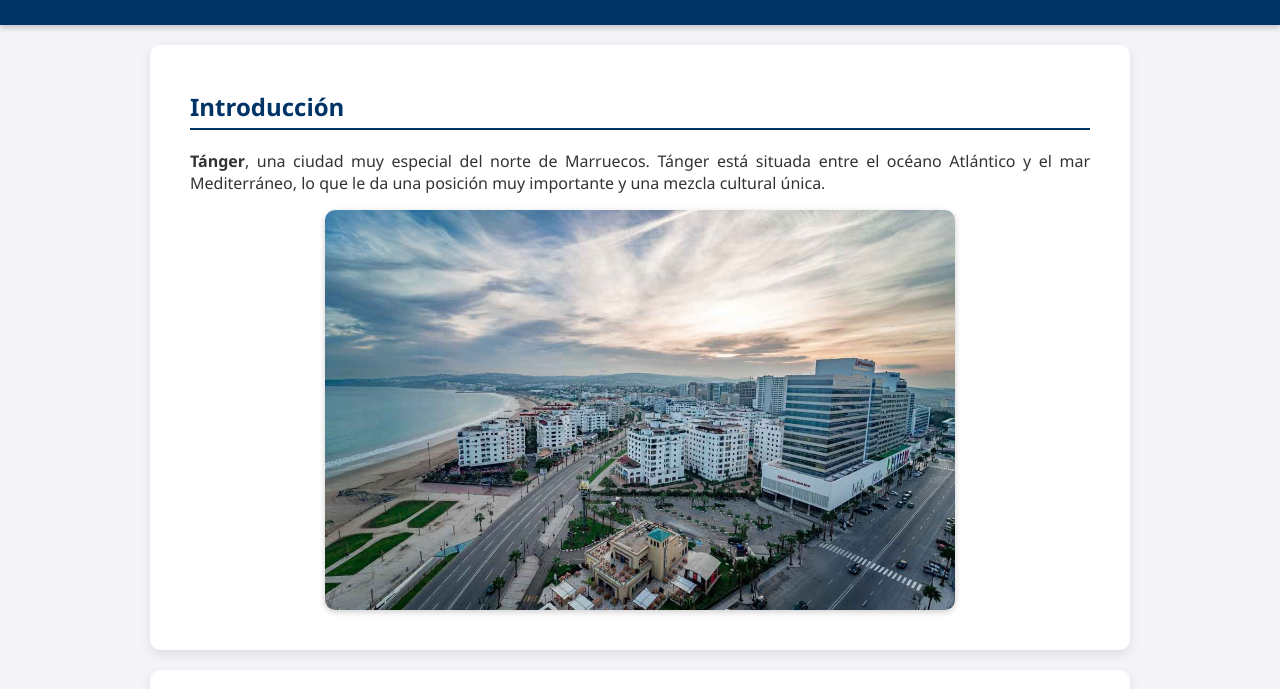
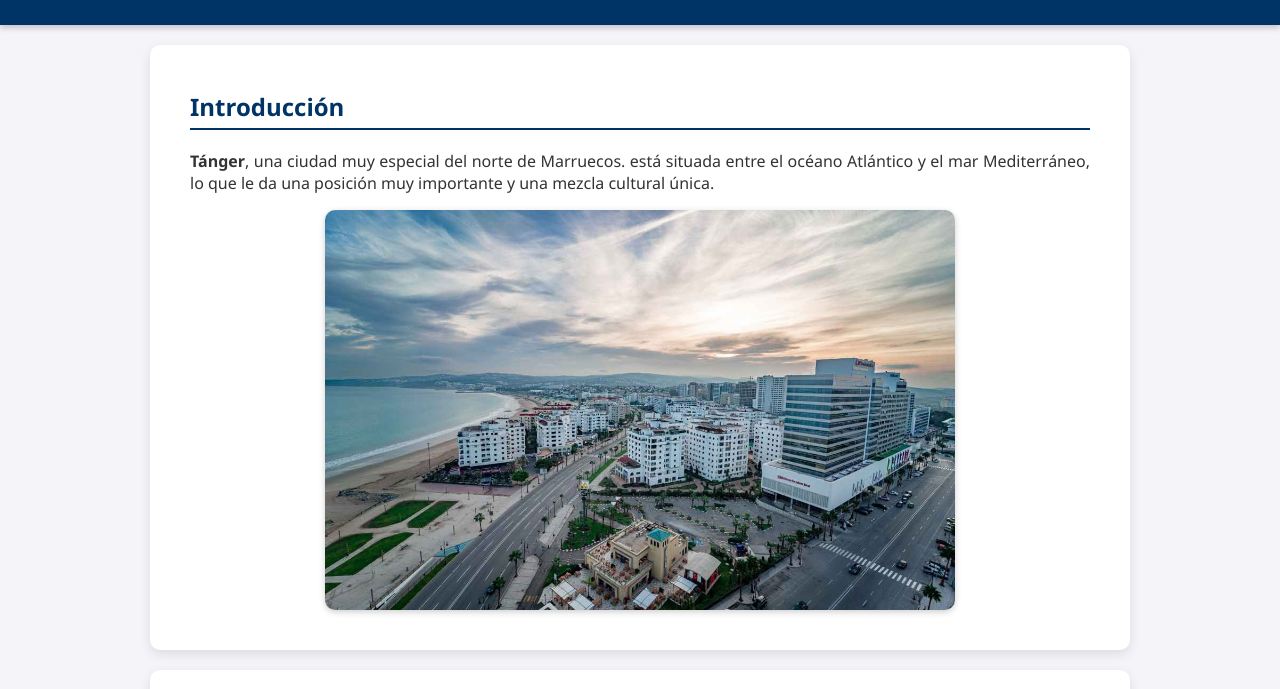
Before and after one commit to yassinebdri/tanjer, a plain HTML site: page index.html in a window 1280 px wide. Shown: the part 111-800 px from the top of the page. Drawn offline with Linux system fonts and the light colour scheme.

Commit message:
Update index.html

```diff
--- a/index.html
+++ b/index.html
@@ -71,7 +71,7 @@
 <section>
     <h2>Introducción</h2>
     <p><strong>Tánger</strong>, una ciudad muy especial del norte de Marruecos.
-    Tánger está situada entre el océano Atlántico y el mar Mediterráneo, lo que le da una posición muy importante y una mezcla cultural única.</p>
+     está situada entre el océano Atlántico y el mar Mediterráneo, lo que le da una posición muy importante y una mezcla cultural única.</p>
     <img class="demo-img" src="Tanger.jpg" alt="Panorama de Tánger">
 </section>
 
```
